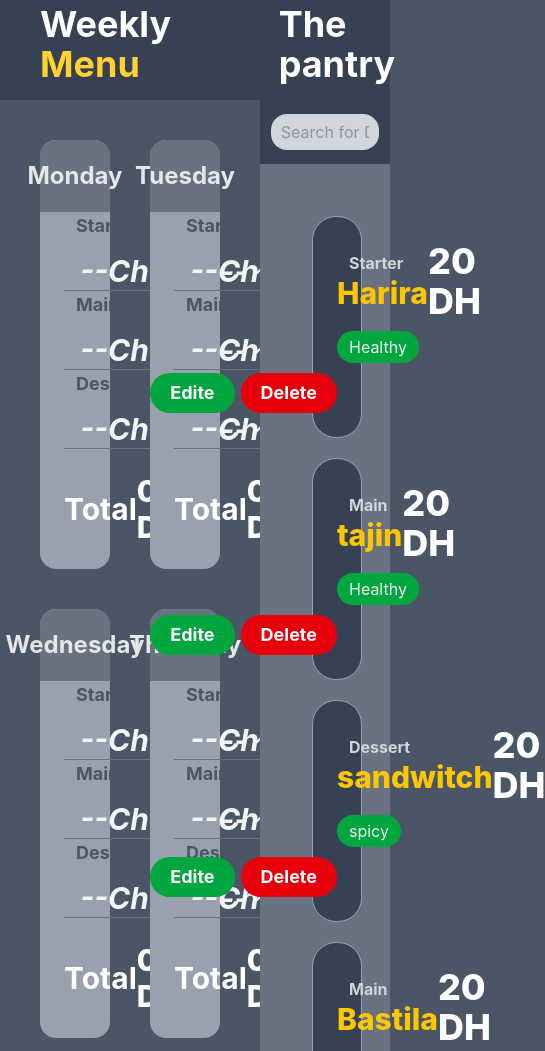
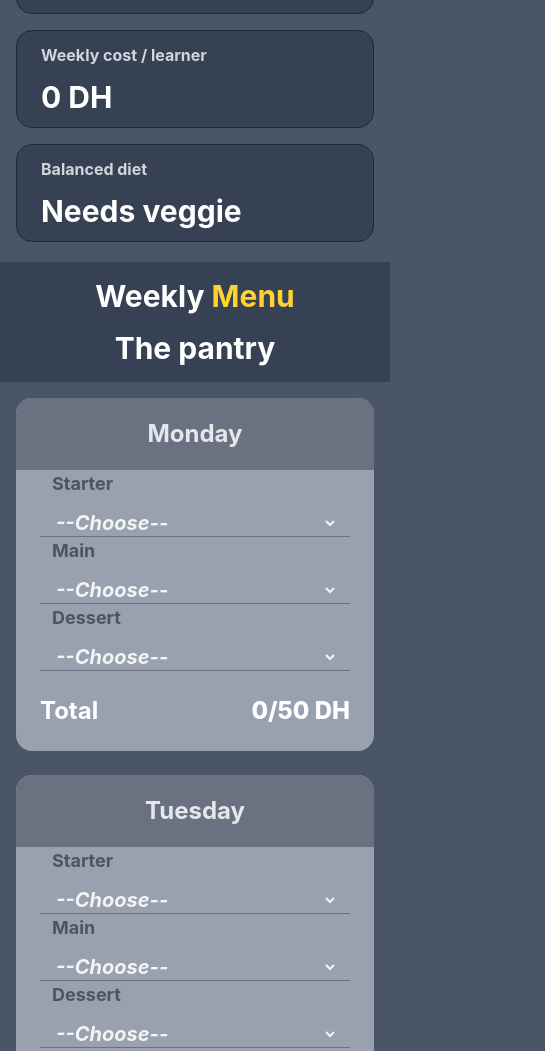
Before and after one commit to hapibendaoud/Cantina, a website: page index.html in a window 390 px wide. Shown: the part 382-1433 px from the top of the page, 545 px wide, since content can reach past the window. Drawn offline with Linux system fonts and the light colour scheme.

Commit message:
fixed: edite responsive

```diff
--- a/index.html
+++ b/index.html
@@ -6,16 +6,16 @@
     <link href="./output.css" rel="stylesheet">    <title>Document</title>
 </head>
 <body class="bg-gray-600">
-    <header class="w-full h-31 flex flex-row items-center justify-between px-5 bg-gray-800">
-        <div class="p-5">
-            <p class="text-amber-300 eagle-lake-regular ">YouCode · Canteen</p>
-            <h1 class="text-7xl font-extrabold text-white">This week's <span class="text-amber-300">table</span></h1>
+    <header class="w-full min-h-31 flex flex-col sm:flex-row items-center justify-between px-5 py-4 sm:py-0 bg-gray-800 gap-4 sm:gap-0">
+        <div class="p-2 sm:p-5 text-center sm:text-left">
+            <p class="text-amber-300 eagle-lake-regular">YouCode · Canteen</p>
+            <h1 class="text-3xl sm:text-4xl md:text-5xl lg:text-7xl font-extrabold text-white">This week's <span class="text-amber-300">table</span></h1>
         </div>
-        <div class="h-full w-[20%] flex items-end justify-end pr-3.5 pb-3.5">
+        <div class="h-full w-full sm:w-[20%] flex items-center justify-center sm:items-end sm:justify-end pr-0 sm:pr-3.5 pb-0 sm:pb-3.5">
             <button id="newDish_btn" class="bg-blue-700 rounded-2xl px-4 py-2 text-white font-bold cursor-pointer">+ New Dish</button>
         </div>
     </header>
-    <section class="grid grid-cols-4 gap-x-12 px-10 py-5 bg-gray-600">
+    <section class="grid grid-cols-1 sm:grid-cols-2 lg:grid-cols-4 gap-4 lg:gap-x-12 px-4 sm:px-10 py-5 bg-gray-600">
         <div class="flex flex-col rounded-2xl bg-gray-700 px-6 py-3 gap-y-3 border border-gray-800">
             <p class="text-gray-300 font-bold">In reserve</p>
             <span class="text-white font-bold text-3xl">0</span>
@@ -33,16 +33,16 @@
             <span class="text-white font-bold text-3xl">Needs veggie</span>
         </div>
     </section>
-    <section class="grid grid-cols-3 bg-gray-700 h-fit px-10 py-4">
-        <div class="col-span-2 flex items-center">
-            <h1 class="text-4xl font-bold text-white">Weekly <span class="text-amber-300">Menu</span></h1>
+    <section class="grid grid-cols-1 md:grid-cols-3 bg-gray-700 h-fit px-4 sm:px-10 py-4 gap-4 md:gap-0">
+        <div class="col-span-1 md:col-span-2 flex items-center justify-center md:justify-start">
+            <h1 class="text-3xl md:text-4xl font-bold text-white">Weekly <span class="text-amber-300">Menu</span></h1>
         </div>
-        <div class="col-span-1 flex items-center">
-            <h1 class="text-4xl font-bold text-white pl-8">The pantry</h1>
+        <div class="col-span-1 flex items-center justify-center md:justify-start">
+            <h1 class="text-3xl md:text-4xl font-bold text-white md:pl-8">The pantry</h1>
         </div>
     </section>
-    <main class="grid grid-cols-3 w-full h-fit">
-        <div id="week_cards" class="col-span-2 bg-gray-600 grid grid-cols-2 gap-10 p-10 static">
+    <main class="grid grid-cols-1 lg:grid-cols-3 w-full h-fit">
+        <div id="week_cards" class="col-span-1 lg:col-span-2 bg-gray-600 grid grid-cols-1 md:grid-cols-2 gap-6 md:gap-10 p-4 sm:p-10 static">
             <div id="Monday" class="week_card flex flex-col justify-around bg-gray-400 h-fit rounded-2xl">
                 <div class="h-[15%] flex items-center justify-center bg-gray-500 rounded-t-2xl">
                     <h1 class="text-2xl font-bold text-gray-200 py-5">Monday</h1>
@@ -52,27 +52,27 @@
                         <h3 class="text-gray-600 font-bold text-lg">Starter</h3>
                         <!-- <p >Empty slot</p> -->
                         <div class="w-full">
-                            <select class="dish_select_starter selected font-bold w-full text-3xl text-gray-100 italic border-0 focus:outline-none focus:ring-0" name="dish">
+                            <select class="dish_select_starter selected font-bold w-full text-xl sm:text-2xl md:text-3xl text-gray-100 italic border-0 focus:outline-none focus:ring-0" name="dish">
 
                             </select>
                         </div>
                     </div>
                     <div class="border-b border-gray-500 flex flex-col justify-center gap-3 px-3 ">
                         <h3 class="text-gray-600 font-bold text-lg">Main</h3>
-                        <select class="dish_select_Main selected font-bold text-3xl text-gray-100 italic border-0 focus:outline-none focus:ring-0 rounded-3xl" name="dish" id="">
+                        <select class="dish_select_Main selected font-bold text-xl sm:text-2xl md:text-3xl text-gray-100 italic border-0 focus:outline-none focus:ring-0 rounded-3xl" name="dish" id="">
 
                         </select>
                     </div>
                     <div class="border-b border-gray-500 flex flex-col justify-center gap-3 px-3 ">
                         <h3 class="text-gray-600 font-bold text-lg">Dessert</h3>
-                        <select class="dish_select_dessert selected font-bold text-3xl text-gray-100 italic border-0 focus:outline-none focus:ring-0 rounded-3xl" name="dish" id="">
+                        <select class="dish_select_dessert selected font-bold text-xl sm:text-2xl md:text-3xl text-gray-100 italic border-0 focus:outline-none focus:ring-0 rounded-3xl" name="dish" id="">
 
                         </select>
                     </div>
                 </div>
-                <div class="h-[15%] flex items-center justify-between  p-6">
-                    <p class="text-3xl font-bold text-white">Total</p>
-                    <p class="text-3xl text-white font-extrabold"><span>0/50</span> DH</p>
+                <div class="h-[15%] flex items-center justify-between p-6">
+                    <p class="text-2xl sm:text-3xl font-bold text-white">Total</p>
+                    <p class="text-2xl sm:text-3xl text-white font-extrabold"><span>0/50</span> DH</p>
                 </div>
             </div>
             <div id="Tuesday" class="week_card flex flex-col justify-around bg-gray-400 h-fit rounded-2xl">
@@ -83,26 +83,26 @@
                     <div class="border-b border-gray-500 flex flex-col justify-center gap-3 px-3">
                         <h3 class="text-gray-600 font-bold text-lg">Starter</h3>
                         <!-- <p >Empty slot</p> -->
-                        <select class="dish_select_starter selected font-bold text-3xl text-gray-100 italic border-0 focus:outline-none focus:ring-0" name="dish" id="">
+                        <select class="dish_select_starter selected font-bold text-xl sm:text-2xl md:text-3xl text-gray-100 italic border-0 focus:outline-none focus:ring-0" name="dish" id="">
 
                         </select>
                     </div>
                     <div class="border-b border-gray-500 flex flex-col justify-center gap-3 px-3 ">
                         <h3 class="text-gray-600 font-bold text-lg">Main</h3>
-                        <select class="dish_select_Main selected font-bold text-3xl text-gray-100 italic border-0 focus:outline-none focus:ring-0 rounded-3xl" name="dish" id="">
+                        <select class="dish_select_Main selected font-bold text-xl sm:text-2xl md:text-3xl text-gray-100 italic border-0 focus:outline-none focus:ring-0 rounded-3xl" name="dish" id="">
 
                         </select>
                     </div>
                     <div class="border-b border-gray-500 flex flex-col justify-center gap-3 px-3">
                         <h3 class="text-gray-600 font-bold text-lg">Dessert</h3>
-                        <select class="dish_select_dessert selected font-bold text-3xl text-gray-100 italic border-0 focus:outline-none focus:ring-0" name="dish" id="">
+                        <select class="dish_select_dessert selected font-bold text-xl sm:text-2xl md:text-3xl text-gray-100 italic border-0 focus:outline-none focus:ring-0" name="dish" id="">
 
                         </select>
                     </div>
                 </div>
-                <div class="h-[15%] flex items-center justify-between  p-6">
-                    <p class="text-3xl font-bold text-white">Total</p>
-                    <p class="text-3xl text-white font-extrabold"><span>0/50</span> DH</p>
+                <div class="h-[15%] flex items-center justify-between p-6">
+                    <p class="text-2xl sm:text-3xl font-bold text-white">Total</p>
+                    <p class="text-2xl sm:text-3xl text-white font-extrabold"><span>0/50</span> DH</p>
                 </div>
             </div>
             <div id="Wednesday" class="week_card flex flex-col justify-around bg-gray-400 h-fit rounded-2xl">
@@ -113,26 +113,26 @@
                     <div class="border-b border-gray-500 flex flex-col justify-center gap-3 px-3">
                         <h3 class="text-gray-600 font-bold text-lg">Starter</h3>
                         <!-- <p >Empty slot</p> -->
-                        <select  class="dish_select_starter selected font-bold text-3xl text-gray-100 italic border-0 focus:outline-none focus:ring-0" name="dish" id="">
+                        <select  class="dish_select_starter selected font-bold text-xl sm:text-2xl md:text-3xl text-gray-100 italic border-0 focus:outline-none focus:ring-0" name="dish" id="">
 
                         </select>
                     </div>
                     <div class="border-b border-gray-500 flex flex-col justify-center gap-3 px-3 ">
                         <h3 class="text-gray-600 font-bold text-lg">Main</h3>
-                        <select class="dish_select_Main selected font-bold text-3xl text-gray-100 italic border-0 focus:outline-none focus:ring-0 rounded-3xl" name="dish" id="">
+                        <select class="dish_select_Main selected font-bold text-xl sm:text-2xl md:text-3xl text-gray-100 italic border-0 focus:outline-none focus:ring-0 rounded-3xl" name="dish" id="">
 
                         </select>
                     </div>
                     <div class="border-b border-gray-500 flex flex-col justify-center gap-3 px-3">
                         <h3 class="text-gray-600 font-bold text-lg">Dessert</h3>
-                        <select class="dish_select_dessert selected font-bold text-3xl text-gray-100 italic border-0 focus:outline-none focus:ring-0" name="dish" id="">
+                        <select class="dish_select_dessert selected font-bold text-xl sm:text-2xl md:text-3xl text-gray-100 italic border-0 focus:outline-none focus:ring-0" name="dish" id="">
 
                         </select>
                     </div>
                 </div>
-                <div class="h-[15%] flex items-center justify-between  p-6">
-                    <p class="text-3xl font-bold text-white">Total</p>
-                    <p class="text-3xl text-white font-extrabold"><span>0/50</span> DH</p>
+                <div class="h-[15%] flex items-center justify-between p-6">
+                    <p class="text-2xl sm:text-3xl font-bold text-white">Total</p>
+                    <p class="text-2xl sm:text-3xl text-white font-extrabold"><span>0/50</span> DH</p>
                 </div>
             </div>
             <div id="Thursday" class="week_card flex flex-col justify-around bg-gray-400 h-fit rounded-2xl">
@@ -143,26 +143,26 @@
                     <div class="border-b border-gray-500 flex flex-col justify-center gap-3 px-3">
                         <h3 class="text-gray-600 font-bold text-lg">Starter</h3>
                         <!-- <p >Empty slot</p> -->
-                        <select class="dish_select_starter selected font-bold text-3xl text-gray-100 italic border-0 focus:outline-none focus:ring-0" name="dish" id="">
+                        <select class="dish_select_starter selected font-bold text-xl sm:text-2xl md:text-3xl text-gray-100 italic border-0 focus:outline-none focus:ring-0" name="dish" id="">
 
                         </select>
                     </div>
                     <div class="border-b border-gray-500 flex flex-col justify-center gap-3 px-3 ">
                         <h3 class="text-gray-600 font-bold text-lg">Main</h3>
-                        <select class="dish_select_Main selected font-bold text-3xl text-gray-100 italic border-0 focus:outline-none focus:ring-0 rounded-3xl" name="dish" id="">
+                        <select class="dish_select_Main selected font-bold text-xl sm:text-2xl md:text-3xl text-gray-100 italic border-0 focus:outline-none focus:ring-0 rounded-3xl" name="dish" id="">
 
                         </select>
                     </div>
                     <div class="border-b border-gray-500 flex flex-col justify-center gap-3 px-3">
                         <h3 class="text-gray-600 font-bold text-lg">Dessert</h3>
-                        <select class="dish_select_dessert selected font-bold text-3xl text-gray-100 italic border-0 focus:outline-none focus:ring-0" name="dish" id="">
+                        <select class="dish_select_dessert selected font-bold text-xl sm:text-2xl md:text-3xl text-gray-100 italic border-0 focus:outline-none focus:ring-0" name="dish" id="">
 
                         </select>
                     </div>
                 </div>
-                <div class="h-[15%] flex items-center justify-between  p-6">
-                    <p class="text-3xl font-bold text-white">Total</p>
-                    <p class="text-3xl text-white font-extrabold"><span>0/50</span> DH</p>
+                <div class="h-[15%] flex items-center justify-between p-6">
+                    <p class="text-2xl sm:text-3xl font-bold text-white">Total</p>
+                    <p class="text-2xl sm:text-3xl text-white font-extrabold"><span>0/50</span> DH</p>
                 </div>
             </div>
             <div id="Friday" class="week_card flex flex-col justify-around bg-gray-400 h-fit rounded-2xl">
@@ -172,30 +172,30 @@
                 <div class="h-[70%] grid grid-rows-3 px-6">
                     <div class="border-b border-gray-500 flex flex-col justify-center gap-3 px-3">
                         <h3 class="text-gray-600 font-bold text-lg">Starter</h3>
-                        <select class="dish_select_starter selected font-bold text-3xl text-gray-100 italic border-0 focus:outline-none focus:ring-0" name="dish">
+                        <select class="dish_select_starter selected font-bold text-xl sm:text-2xl md:text-3xl text-gray-100 italic border-0 focus:outline-none focus:ring-0" name="dish">
                         </select>
                     </div>
                     <div class="border-b border-gray-500 flex flex-col justify-center gap-3 px-3 ">
                         <h3 class="text-gray-600 font-bold text-lg">Main</h3>
-                        <select class="dish_select_Main selected font-bold text-3xl text-gray-100 italic border-0 focus:outline-none focus:ring-0 rounded-3xl" name="dish">
+                        <select class="dish_select_Main selected font-bold text-xl sm:text-2xl md:text-3xl text-gray-100 italic border-0 focus:outline-none focus:ring-0 rounded-3xl" name="dish">
                         </select>
                     </div>
                     <div class="border-b border-gray-500 flex flex-col justify-center gap-3 px-3">
                         <h3 class="text-gray-600 font-bold text-lg">Dessert</h3>
-                        <select class="dish_select_dessert selected font-bold text-3xl text-gray-100 italic border-0 focus:outline-none focus:ring-0" name="dish">
+                        <select class="dish_select_dessert selected font-bold text-xl sm:text-2xl md:text-3xl text-gray-100 italic border-0 focus:outline-none focus:ring-0" name="dish">
                         </select>
                     </div>
                 </div>
                 <div class="h-[15%] flex items-center justify-between p-6">
-                    <p class="3xl font-bold text-white">Total</p>
-                    <p class="text-3xl text-white font-extrabold"><span>0/50</span> DH</p>
+                    <p class="text-2xl sm:text-3xl font-bold text-white">Total</p>
+                    <p class="text-2xl sm:text-3xl text-white font-extrabold"><span>0/50</span> DH</p>
                 </div>
             </div>
-            <div id="popup" class="hidden flex items-center justify-center absolute top-0 w-full h-full fixed left-0 bg-[#0e0b32]/18 backdrop-blur-md backdrop-saturate-159 border border-[#0e0b32]/0 shadow-[0_8px_32px_0_rgba(0,0,0,0)]">
-                <div class="w-130 h-fit flex flex-col py-8 px-10 bg-gray-900 rounded-3xl gap-5">
+            <div id="popup" class="hidden flex items-center justify-center z-50 fixed inset-0 w-full h-full bg-[#0e0b32]/18 backdrop-blur-md backdrop-saturate-159 border border-[#0e0b32]/0 shadow-[0_8px_32px_0_rgba(0,0,0,0)] p-4">
+                <div class="w-full max-w-[520px] h-fit flex flex-col py-6 sm:py-8 px-6 sm:px-10 bg-gray-900 rounded-3xl gap-4 sm:gap-5 max-h-[90vh] overflow-y-auto">
                     <div class="flex items-center justify-between">
-                        <h1 class="text-3xl font-bold text-gray-300 italic">New dish</h1>
-                        <p id="close_popup" class="text-gray-200 text-2xl w-10 h-10 bg-gray-700 flex justify-center rounded-3xl pb-6 cursor-pointer">x</p>
+                        <h1 class="text-2xl sm:text-3xl font-bold text-gray-300 italic">New dish</h1>
+                        <p id="close_popup" class="text-gray-200 text-2xl w-10 h-10 bg-gray-700 flex justify-center items-center rounded-3xl cursor-pointer">x</p>
                     </div>
                     <label for="Dish-name" class="text-gray-400">Dish name</label>
                     <input type="text" id="dish_name" placeholder="Dish Name" class="text-gray-200 bg-gray-700 py-2.5 px-3 rounded-2xl focus:outline-none focus:ring-0">
@@ -220,11 +220,11 @@
                     </div>
                 </div>
             </div>
-            <div id="Edite_popup" class="hidden flex items-center justify-center absolute top-0 w-full h-full fixed left-0 bg-[#0e0b32]/18 backdrop-blur-md backdrop-saturate-159 border border-[#0e0b32]/0 shadow-[0_8px_32px_0_rgba(0,0,0,0)]">
-                <div class="w-130 h-fit flex flex-col py-8 px-10 bg-gray-900 rounded-3xl gap-5">
+            <div id="Edite_popup" class="hidden flex items-center justify-center z-50 fixed inset-0 w-full h-full bg-[#0e0b32]/18 backdrop-blur-md backdrop-saturate-159 border border-[#0e0b32]/0 shadow-[0_8px_32px_0_rgba(0,0,0,0)] p-4">
+                <div class="w-full max-w-[520px] h-fit flex flex-col py-6 sm:py-8 px-6 sm:px-10 bg-gray-900 rounded-3xl gap-4 sm:gap-5 max-h-[90vh] overflow-y-auto">
                     <div class="flex items-center justify-between">
-                        <h1 class="text-3xl font-bold text-gray-300 italic">Edite dish</h1>
-                        <p id="close_Edite" class="text-gray-200 text-2xl w-10 h-10 bg-gray-700 flex justify-center rounded-3xl pb-6 cursor-pointer">x</p>
+                        <h1 class="text-2xl sm:text-3xl font-bold text-gray-300 italic">Edite dish</h1>
+                        <p id="close_Edite" class="text-gray-200 text-2xl w-10 h-10 bg-gray-700 flex justify-center items-center rounded-3xl cursor-pointer">x</p>
                     </div>
                     <label for="Dish-name" class="text-gray-400">Edite Dish name</label>
                     <input id="edite_dish_name" type="text" name="Dish-name" placeholder="Dish Name" class="text-gray-200 bg-gray-700 py-2.5 px-3 rounded-2xl focus:outline-none focus:ring-0">
@@ -255,7 +255,7 @@
             <div class="h-fit w-full flex items-center justify-center py-3.5 bg-gray-700">
                 <input type="text" name="search" id="search_input" placeholder="Search for Dish" class="w-5/6 px-2.5 py-1.5 bg-gray-300 rounded-2xl focus:outline-0 focus:ring-0 text-gray-600">
             </div>
-            <div id="dish_section" class=" w-full bg-gray-500 flex flex-col p-13 gap-y-5">
+            <div id="dish_section" class="w-full bg-gray-500 flex flex-col p-6 sm:p-13 gap-y-5">
 
             </div>
         </div>
```
Also changed, not shown: output.css, scripte.js (line endings or trailing spaces).
